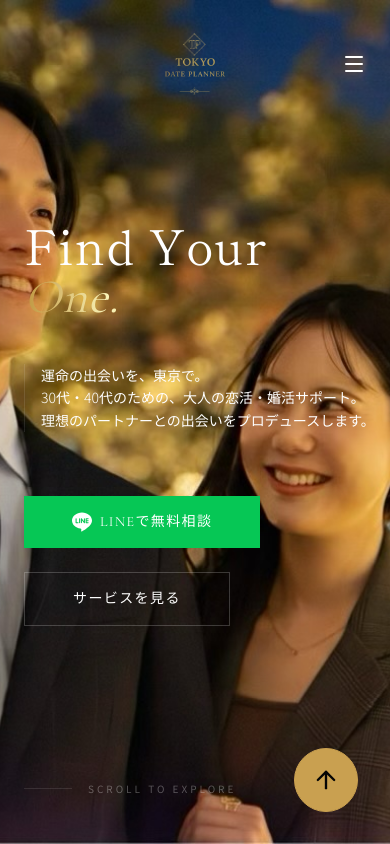
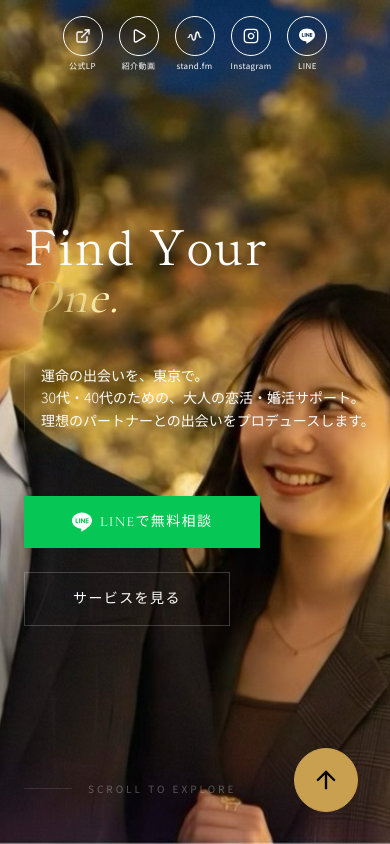
Before and after one commit to kawabata1111/TOKYO-DATE-PLANNER, a React (Vite) app: page / in a window 390 px wide. Shown: the top 844 px of the page. Built offline with nearby package versions, Linux system fonts and the light colour scheme.

Commit message:
Navbar: モバイルでロゴ・ハンバーガー削除、アイコン横並び表示

```diff
--- a/components/layout/Navbar.tsx
+++ b/components/layout/Navbar.tsx
@@ -1,6 +1,5 @@
 import React, { useState, useEffect } from 'react';
-import { Menu, X, Instagram, ExternalLink, Play } from 'lucide-react';
-import { motion, AnimatePresence } from 'framer-motion';
+import { Instagram, ExternalLink, Play } from 'lucide-react';
 
 // stand.fmアイコン（他より少し大きめに表示）
 const StandFmIcon = ({ size = 24 }: { size?: number }) => (
@@ -58,7 +57,6 @@ const socialLinks = [
 ];
 
 export const Navbar: React.FC = () => {
-  const [isOpen, setIsOpen] = useState(false);
   const [scrolled, setScrolled] = useState(false);
 
   useEffect(() => {
@@ -70,18 +68,36 @@ export const Navbar: React.FC = () => {
   }, []);
 
   return (
-    <>
-      <nav className={`fixed top-0 left-0 w-full z-50 transition-all duration-700 border-b ${scrolled ? 'bg-[#242424]/90 backdrop-blur-xl border-white/5 py-4' : 'bg-transparent border-transparent py-6 md:py-8'}`}>
-        <div className="max-w-7xl mx-auto px-6 md:px-12 flex justify-center md:justify-between items-center relative">
-          {/* Logo */}
-          <a href="/" className="z-50 relative group flex items-center gap-3">
-            <img src="/images/logo.png" alt="TOKYO DATE PLANNER" className="h-20 md:h-20" />
-            <h1 className="hidden md:block font-display text-xl md:text-2xl tracking-[0.2em] text-white font-bold">
+    <nav className={`fixed top-0 left-0 w-full z-50 transition-all duration-700 border-b ${scrolled ? 'bg-[#242424]/90 backdrop-blur-xl border-white/5 py-4' : 'bg-transparent border-transparent py-4 md:py-8'}`}>
+      <div className="max-w-7xl mx-auto px-4 md:px-12 flex justify-center md:justify-between items-center">
+        {/* Logo - Desktop only */}
+        <a href="/" className="hidden md:flex z-50 relative group items-center gap-3">
+          <img src="/images/logo.png" alt="TOKYO DATE PLANNER" className="h-20" />
+          <h1 className="font-display text-xl md:text-2xl tracking-[0.2em] text-white font-bold">
             TOKYO <span className="text-gold font-light">DATE</span> PLANNER
           </h1>
         </a>
 
-          {/* Desktop Nav - Social Icons */}
+        {/* Mobile - Icons only */}
+        <div className="flex md:hidden items-center gap-4">
+          {socialLinks.map((link) => (
+            <a
+              key={link.name}
+              href={link.href}
+              {...(link.external ? { target: "_blank", rel: "noopener noreferrer" } : {})}
+              className="flex flex-col items-center gap-1"
+            >
+              <div className="w-10 h-10 rounded-full border border-white flex items-center justify-center text-white">
+                <link.icon size={16} />
+              </div>
+              <span className="text-[8px] text-white tracking-wider">
+                {link.name}
+              </span>
+            </a>
+          ))}
+        </div>
+
+        {/* Desktop - Icons */}
         <div className="hidden md:flex items-center gap-10">
           {socialLinks.map((link) => (
             <a
@@ -99,62 +115,7 @@ export const Navbar: React.FC = () => {
             </a>
           ))}
         </div>
-
-          {/* Mobile Menu Button */}
-          <button
-            className="md:hidden absolute right-6 text-white z-50 hover:text-gold transition-colors"
-            onClick={() => setIsOpen(!isOpen)}
-          >
-            {isOpen ? <X size={24} /> : <Menu size={24} />}
-          </button>
       </div>
     </nav>
-
-      {/* Mobile Nav Overlay */}
-      <AnimatePresence>
-        {isOpen && (
-          <motion.div
-            initial={{ opacity: 0, x: '100%' }}
-            animate={{ opacity: 1, x: 0 }}
-            exit={{ opacity: 0, x: '100%' }}
-            transition={{ type: "tween", duration: 0.4 }}
-            className="fixed inset-0 bg-[#242424] z-40 flex items-center justify-center md:hidden"
-          >
-            <div className="flex flex-col items-center gap-8">
-              <p className="text-gray-500 text-xs tracking-widest uppercase">Follow Us</p>
-              <div className="flex flex-wrap justify-center gap-8">
-                {socialLinks.map((link, idx) => (
-                  <motion.a
-                    key={link.name}
-                    initial={{ opacity: 0, y: 20 }}
-                    animate={{ opacity: 1, y: 0 }}
-                    transition={{ delay: 0.1 * idx }}
-                    href={link.href}
-                    {...(link.external ? { target: "_blank", rel: "noopener noreferrer" } : {})}
-                    onClick={() => setIsOpen(false)}
-                    className="flex flex-col items-center gap-3"
-                  >
-                    <div className="w-16 h-16 rounded-full border border-white/30 flex items-center justify-center text-white">
-                      <link.icon size={28} />
-                    </div>
-                    <span className="text-xs text-gray-400 tracking-wider">
-                      {link.name}
-                    </span>
-                  </motion.a>
-                ))}
-              </div>
-              <motion.p
-                initial={{ opacity: 0 }}
-                animate={{ opacity: 1 }}
-                transition={{ delay: 0.4 }}
-                className="text-gray-600 text-sm mt-4"
-              >
-                お気軽にフォロー・ご相談ください
-              </motion.p>
-            </div>
-          </motion.div>
-        )}
-      </AnimatePresence>
-    </>
   );
 };
```
Lines whose indentation alone changed are shown as unchanged.
